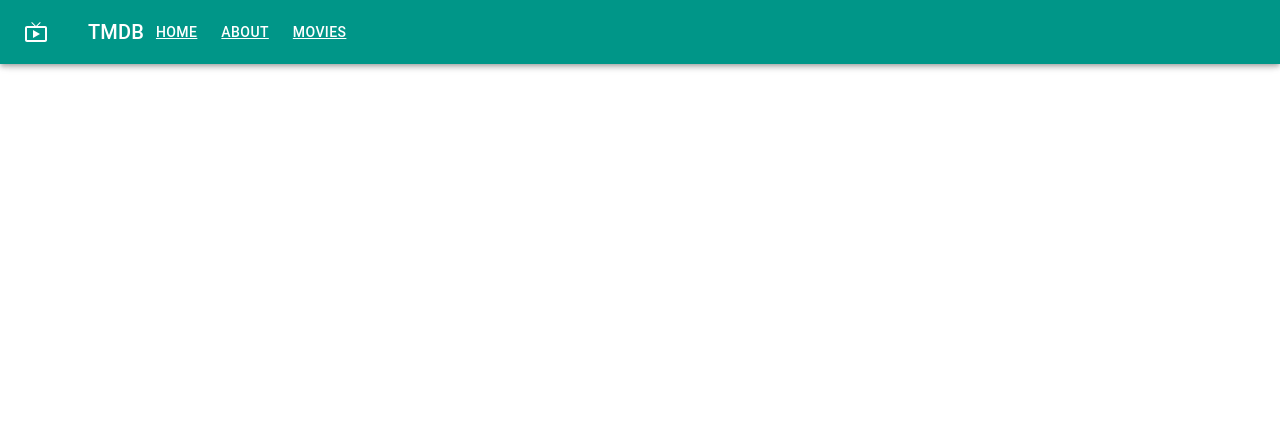
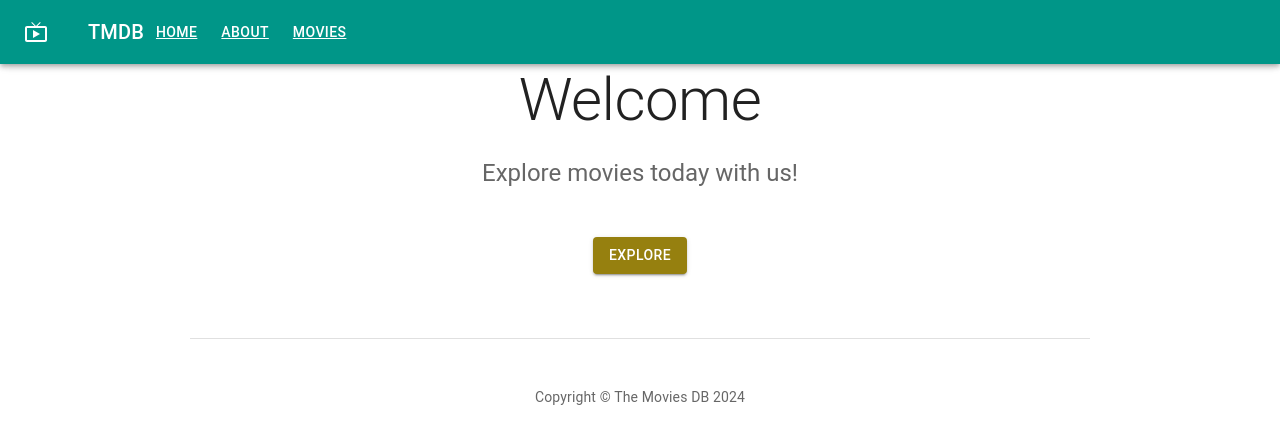
Before and after one commit to vbasoon/movies-db, a React (Create React App) app: page / in a window 1280 px wide. Shown: the top 444 px of the page. Built offline with nearby package versions, Linux system fonts and the light colour scheme.

Commit message:
Home Page

```diff
--- a/src/index.tsx
+++ b/src/index.tsx
@@ -4,6 +4,7 @@ import './index.scss';
 import App from './App';
 import reportWebVitals from './reportWebVitals';
 import { RouterProvider, createBrowserRouter } from 'react-router-dom';
+import Home from './pages/Home/Home';
 import About from './pages/About/About';
 import Movies from './pages/Movies/Movies';
 import store from './store/store'
@@ -13,15 +14,23 @@ const root = ReactDOM.createRoot(
   document.getElementById('root') as HTMLElement
 );
 
+function AppEntrypoint() {
+  return (
+    <Provider store={store}>
+        <App/>
+      </Provider>
+  )
+}
+
 const router = createBrowserRouter([
   {
     path: "/",
-    element: (
-      <Provider store={store}>
-        <App/>
-      </Provider>
-    ),
+    element: <AppEntrypoint/>,
     children: [
+      {
+        path: "/",
+        element: <Home/>
+      },
       {
         path: "/about",
         element: <About/>
--- /dev/null
+++ b/src/pages/Home/Home.tsx
@@ -0,0 +1,61 @@
+import { Box, Button, Container, Stack, Typography } from '@mui/material'
+import { Link as RouterLink} from 'react-router-dom'
+
+const Copyright = () => {
+  return (
+    <Typography variant="body2" color="text.secondary" align="center">
+      Copyright &copy; The Movies DB {new Date().getFullYear()}
+    </Typography>
+  )
+}
+
+export const Home = () => {
+  return (
+    <Box sx={{ bgcolor: "background.paper", pt: 8, pb: 8}}>
+      <Container maxWidth="sm">
+        <Typography
+          component="h1"
+          variant="h2"
+          align="center"
+          color="text.primary"
+          gutterBottom>
+          Welcome
+        </Typography>
+         <Typography
+          variant="h5"
+          align="center"
+          color="text.secondary"
+          paragraph>
+          Explore movies today with us!
+        </Typography>
+        <Stack
+          sx={{ pt: 4}}
+          direction="row"
+          spacing={2}
+          justifyContent="center">
+            <Button
+              component={RouterLink}
+              to="/movies"
+              variant="contained"
+              color="secondary"
+            >
+              Explore
+            </Button>
+        </Stack>
+      </Container>
+      <Container
+        maxWidth="md"
+        component="footer"
+        sx={{
+          borderTop: (theme) => `1px solid ${theme.palette.divider}`,
+          mt: 8,
+          py: [3, 6],
+        }}
+      >
+        <Copyright/>
+      </Container>
+    </Box>
+  )
+}
+
+export default Home
--- a/src/pages/Movies/MovieCard.tsx
+++ b/src/pages/Movies/MovieCard.tsx
@@ -1,6 +1,7 @@
-import { Link } from "react-router-dom"
-import styles from "./MovieCard.module.scss"
-import { Card, CardMedia } from "@mui/material"
+import { Link as RouterLink } from "react-router-dom"
+// import styles from "./MovieCard.module.scss"
+import { Button, Card, CardActions, CardContent, CardMedia, Typography } from "@mui/material"
+//import { Button } from "@mui/base"
 
 interface MovieCardProps {
   id: number,
@@ -10,7 +11,7 @@ interface MovieCardProps {
   image?: string,
 }
 
-function MovieCard({
+export function MovieCard({
   id,
   title,
   overview,
@@ -18,16 +19,23 @@ function MovieCard({
   image="/movie-thumb.png",
 }: MovieCardProps) {
   return (
-    <Card>
+    <Card sx={{ height: "100%", display: "flex", flexDirection: "column" }}>
       <CardMedia component="div" image={image} sx={{pt: "56.25%"}} />
 
-      <div className={styles.content}>
-        <div>
-          <Link to={`/movies/${id}`}>{title}</Link>
-          <div className={styles.overview}>{overview}</div>
-          <div className={styles.popularity}>{popularity}</div>
-        </div>
-      </div>
+      <CardContent sx={{ flexgrow: 1}}>
+        <Typography variant="h5" gutterBottom>
+          {/* <Link to={`/movies/${id}`}>{title}</Link> */}
+          { title }
+        </Typography>
+          <Typography variant="body2" color="text.secondary">{overview}</Typography>
+          <Typography variant="button" display="block" mt={2}>{popularity}</Typography>
+
+      </CardContent>
+      <CardActions>
+          <Button component={RouterLink} to={`/movies/${id}`}>
+            Details
+          </Button>
+        </CardActions>
     </Card>
   )
 }
--- a/src/pages/Movies/Movies.tsx
+++ b/src/pages/Movies/Movies.tsx
@@ -21,7 +21,7 @@ function Movies({movies, loading}: MoviesProps) {
 
   return (
     <Container sx={{py: 10}} maxWidth="lg">
-      <Typography variant="h4" align="center">Now playing</Typography>
+      <Typography variant="h4" align="center" gutterBottom>Now playing</Typography>
 
         {loading ? (
           <LinearProgress color="secondary"/>
```
